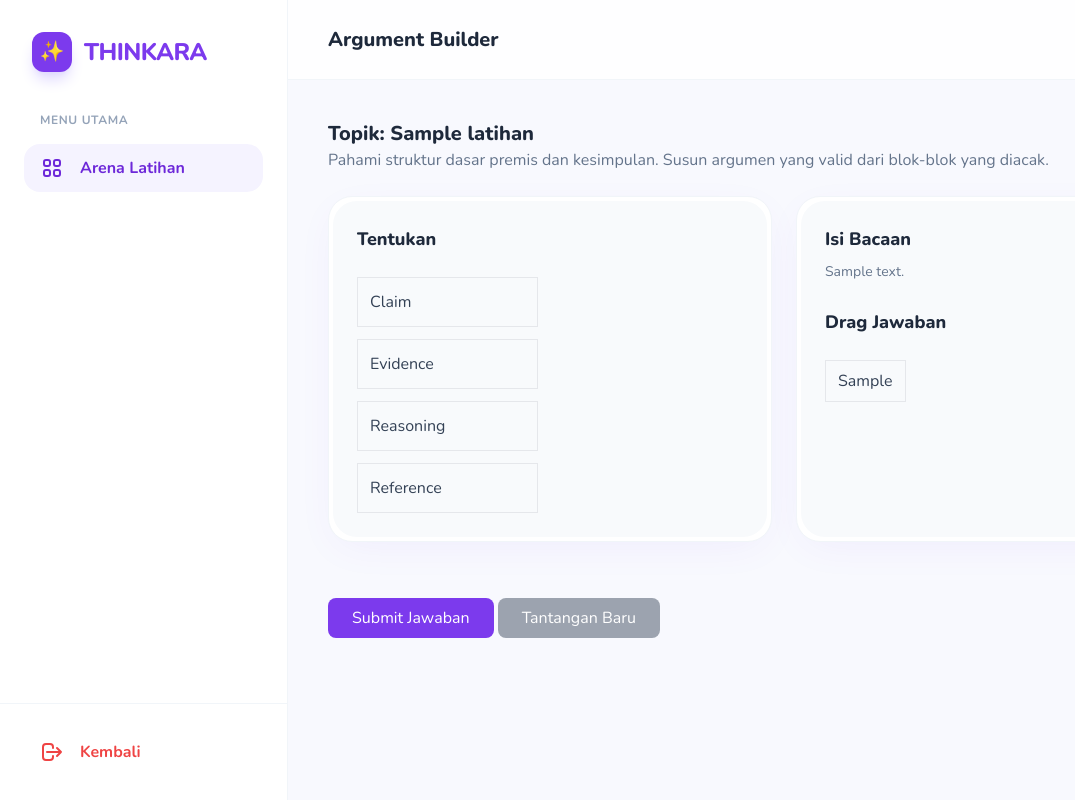
After one commit to kurukururing/PEMWEB_KELOMPOK10_PARD, a PHP site: page /php/latihan/builder.php in a window 1280 px wide. The commit adds this page. Shown: the whole page, without its empty margins (0-1075 px from the left). Run offline with PHP 8.4, Linux system fonts and the light colour scheme; the visitor is signed in with stand-in values (Sample User, id 1); tables that the repository leaves empty or names only in its code hold one stand-in row (values such as "Sample post"); some libraries are stand-ins or nearby versions.

Commit message:
[2.b] Argument Builder && Leaderboard
Wallahi I'm Tired

```diff
--- /dev/null
+++ b/php/latihan/builder.php
@@ -0,0 +1,227 @@
+<?php
+    include("../connect.php");
+    include("../akses.php");
+
+    // Cek Akses
+    if ($_SESSION['role'] != "mahasiswa") {
+        echo "Kamu tidak punya akses";
+        exit();
+    }
+
+    // Latihan
+    $sql1     = "SELECT * FROM latihan ORDER BY RAND() LIMIT 1";
+    $q1       = mysqli_query($connection, $sql1);
+    $d        = mysqli_fetch_assoc($q1);
+
+    // Soal
+    $id       = $d['id_latihan'];
+    $sql2     = "SELECT * FROM soal_item WHERE id_latihan = $id ORDER BY RAND()";
+    $q2       = mysqli_query($connection, $sql2);
+?>
+
+<!DOCTYPE html>
+<html lang="id">
+  <head>
+      <meta charset="UTF-8">
+      <meta name="viewport" content="width=device-width, initial-scale=1.0">
+
+      <title>Dashboard | THINKARA</title>
+
+      <script src="https://cdn.tailwindcss.com"></script>
+      <link href="https://fonts.googleapis.com/css2?family=Nunito:wght@400;600;700;800&display=swap" rel="stylesheet">
+
+      <style>
+          body { font-family: 'Nunito', sans-serif; background-color: #F8F9FE; }
+          .soft-shadow { box-shadow: 0 10px 40px -10px rgba(124, 58, 237, 0.08); }
+          ::-webkit-scrollbar { width: 6px; }
+          ::-webkit-scrollbar-track { background: transparent; }
+          ::-webkit-scrollbar-thumb { background: #cbd5e1; border-radius: 10px; }
+          ::-webkit-scrollbar-thumb:hover { background: #94a3b8; }
+      </style>
+  </head>
+
+  <body class="text-slate-700 h-screen flex overflow-hidden">
+
+      <aside class="hidden md:flex flex-col w-72 bg-white border-r border-slate-100 h-full">
+          <div class="p-8 pb-6 flex items-center gap-3">
+              <div class="w-10 h-10 bg-violet-600 rounded-xl flex items-center justify-center text-white text-xl shadow-lg shadow-violet-200">✨</div>
+              <span class="text-2xl font-extrabold text-violet-600 tracking-tight">THINKARA</span>
+          </div>
+
+          <nav class="flex-1 px-6 space-y-2 mt-4 overflow-y-auto">
+              <p class="text-xs font-bold text-slate-400 uppercase tracking-wider mb-4 px-4">Menu Utama</p>
+
+              <a href="#" class="flex items-center gap-4 px-4 py-3 bg-violet-50 text-violet-700 rounded-2xl font-bold transition-colors">
+                  <svg class="w-6 h-6" fill="none" stroke="currentColor" viewBox="0 0 24 24"><path stroke-linecap="round" stroke-linejoin="round" stroke-width="2" d="M4 6a2 2 0 012-2h2a2 2 0 012 2v2a2 2 0 01-2 2H6a2 2 0 01-2-2V6zM14 6a2 2 0 012-2h2a2 2 0 012 2v2a2 2 0 01-2 2h-2a2 2 0 01-2-2V6zM4 16a2 2 0 012-2h2a2 2 0 012 2v2a2 2 0 01-2 2H6a2 2 0 01-2-2v-2zM14 16a2 2 0 012-2h2a2 2 0 012 2v2a2 2 0 01-2 2h-2a2 2 0 01-2-2v-2z"></path></svg>
+                  Arena Latihan
+              </a>
+          </nav>
+
+          <div class="p-6 border-t border-slate-100">
+              <a href="../dashboard.php" class="flex items-center gap-4 px-4 py-3 text-red-500 hover:bg-red-50 rounded-2xl font-bold transition-colors">
+                  <svg class="w-6 h-6" fill="none" stroke="currentColor" viewBox="0 0 24 24"><path stroke-linecap="round" stroke-linejoin="round" stroke-width="2" d="M17 16l4-4m0 0l-4-4m4 4H7m6 4v1a3 3 0 01-3 3H6a3 3 0 01-3-3V7a3 3 0 013-3h4a3 3 0 013 3v1"></path></svg>
+                  Kembali
+              </a>
+          </div>
+      </aside>
+
+      <main class="flex-1 flex flex-col h-full relative overflow-hidden">
+
+          <header class="h-20 bg-white/80 backdrop-blur-md border-b border-slate-100 flex items-center justify-between px-6 md:px-10 z-10">
+
+              <div class="flex items-center gap-4 md:hidden">
+                  <button class="text-violet-600 p-2 bg-violet-50 rounded-xl">
+                      <svg class="w-6 h-6" fill="none" stroke="currentColor" viewBox="0 0 24 24"><path stroke-linecap="round" stroke-linejoin="round" stroke-width="2" d="M4 6h16M4 12h16M4 18h16"></path></svg>
+                  </button>
+                  <span class="text-xl font-extrabold text-violet-600 tracking-tight">THINKARA</span>
+              </div>
+
+              <div class="hidden md:block">
+                  <h1 class="text-xl font-extrabold text-slate-800">Argument Builder</h1>
+              </div>
+
+          </header>
+
+          <div class="flex-1 overflow-y-auto p-6 md:p-10 pb-24">
+              <div class="max-w-6xl mx-auto space-y-8">
+
+                  <div>
+                      <div class="flex justify-between items-end mb-6">
+                          <div>
+                              <h3 class="text-xl font-extrabold text-slate-800">
+                                Topik: <?= $d['judul'] ?>
+                              </h3>
+
+                              <p class="text-slate-500 font-medium">
+                                Pahami struktur dasar premis dan kesimpulan. Susun argumen yang valid dari blok-blok yang diacak.
+                              </p>
+                          </div>
+                      </div>
+
+                      <div class="grid grid-cols-1 md:grid-cols-2 gap-6">
+                          <div class="bg-white p-1 rounded-3xl border border-slate-100 soft-shadow group hover:border-violet-200 transition-colors">
+
+                            <div class="bg-slate-50 rounded-[1.5rem] p-6 h-full flex flex-col justify-between">
+                                  <div>
+                                      <h4 class="text-lg font-extrabold text-slate-800 mb-2">Tentukan</h4>
+                                      <p class="text-slate-500 text-sm font-medium leading-relaxed mb-6">
+
+                                      <div class="grid grid-cols-2 gap-6 mt-6">
+                                        <div class="space-y-3">
+                                          <div class="dropzone border p-3" data-type="claim">Claim</div>
+                                          <div class="dropzone border p-3" data-type="evidence">Evidence</div>
+                                          <div class="dropzone border p-3" data-type="reasoning">Reasoning</div>
+                                          <div class="dropzone border p-3" data-type="reference">Reference</div>
+                                        </div>
+                                      </div>
+
+                                      </p>
+                                  </div>
+
+                              </div>
+                          </div>
+
+                          <div class="bg-white p-1 rounded-3xl border border-slate-100 soft-shadow group hover:border-fuchsia-200 transition-colors">
+                              <div class="bg-slate-50 rounded-[1.5rem] p-6 h-full flex flex-col justify-between">
+
+                                <div>
+                                      <h4 class="text-lg font-extrabold text-slate-800 mb-2">Isi Bacaan</h4>
+                                      <p class="text-slate-500 text-sm font-medium leading-relaxed mb-6">
+                                        <?= $d['isi'] ?>
+                                      </p>
+
+                                      <h4 class="text-lg font-extrabold text-slate-800 mb-2">Drag Jawaban</h4>
+                                      <div class="mt-6 flex flex-wrap gap-3">
+                                        <?php while($item = mysqli_fetch_assoc($q2)) { ?>
+
+                                          <div class="drag-item border px-3 py-2 cursor-move" draggable="true" data-type="<?= $item['tipe'] ?>"
+                                            data-correct="<?= $item['is_correct'] ?>">
+                                              <?= $item['teks'] ?>
+                                          </div>
+
+                                          <?php } ?>
+                                      </div>
+                                  </div>
+
+                              </div>
+                          </div>
+
+                      </div>
+                  </div>
+
+                  <form id="gameForm" method="POST" action="submit_score.php">
+                    <input type="hidden" name="waktu" id="waktuInput">
+
+                    <input type="hidden" name="skor" id="skorInput">
+                    <button type="button" onclick="submitGame()"
+                        class="mt-6 bg-violet-600 text-white px-6 py-2 rounded-lg">
+                        Submit Jawaban
+                    </button>
+
+                    <button type="button" onclick="location.reload()"
+                        class="mt-2 bg-gray-400 text-white px-6 py-2 rounded-lg">
+                        Tantangan Baru
+                    </button>
+                  </form>
+
+              </div>
+          </div>
+      </main>
+
+      <script>
+        let dragged = null;
+
+        document.querySelectorAll('.drag-item').forEach(item => {
+            item.addEventListener('dragstart', () => {
+                dragged = item;
+            });
+        });
+
+        document.querySelectorAll('.dropzone').forEach(zone => {
+            zone.addEventListener('dragover', e => e.preventDefault());
+            zone.addEventListener('drop', function () {
+
+                if (!dragged) return;
+
+                this.appendChild(dragged);
+                dragged = null;
+            });
+
+        });
+
+        let startTime = new Date();
+
+        // submit skor
+        function submitGame() {
+            let endTime = new Date();
+            let duration = Math.floor((endTime - startTime) / 1000);
+
+            document.getElementById("waktuInput").value = duration;
+
+            let score = 0;
+
+            document.querySelectorAll('.drag-item').forEach(item => {
+                let parent = item.parentElement;
+
+                if (!parent.classList.contains('dropzone')) return;
+
+                let correctType = item.dataset.type;
+                let zoneType = parent.dataset.type;
+                let isCorrect = item.dataset.correct;
+
+                // cek benar
+                if (correctType === zoneType && isCorrect == "1") {
+                    item.style.background = "lightgreen";
+                    score += 10;
+                } else {
+                    item.style.background = "salmon";
+                }
+            });
+
+            document.getElementById("skorInput").value = score;
+            document.getElementById("gameForm").submit();
+        }
+        </script>
+
+  </body>
+</html>
--- a/php/profil.php
+++ b/php/profil.php
@@ -69,7 +69,7 @@
     }
 
     // Delete
-    if(isset($_POST['delete_akun'])) {
+    if(isset($_POST['delete_button'])) {
         mysqli_query($connection, "DELETE FROM mahasiswa WHERE id_akun='$id_akun'");
         mysqli_query($connection, "DELETE FROM akun WHERE id_akun='$id_akun'");
         session_destroy();
```
Also changed, not shown: js/leaderboard.js (+59 -39 lines), php/dashboard.php (+6 -4 lines), php/latihan/submit_score.php (added, +49 -0 lines), php/leaderboard.php (+12 -54 lines).
